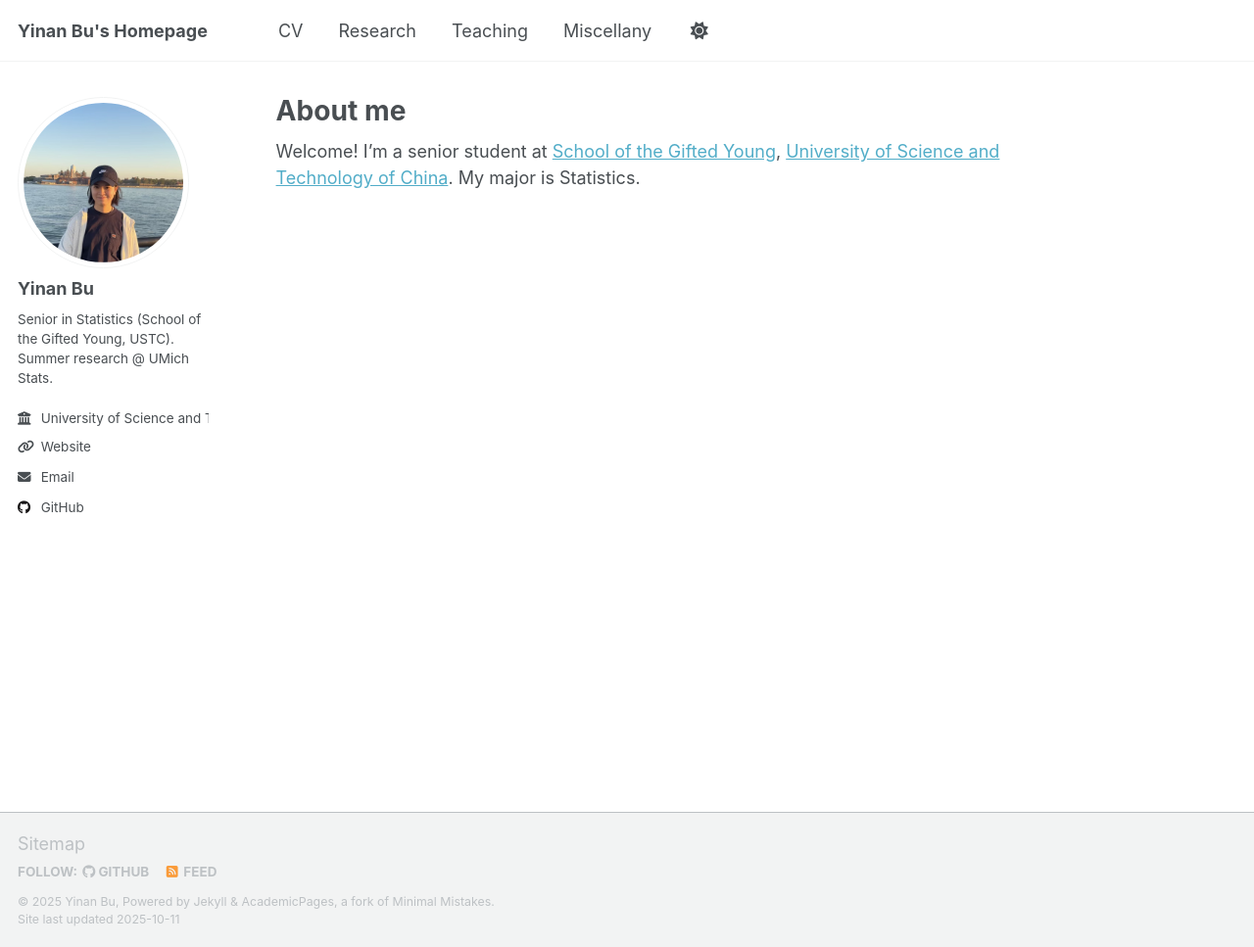
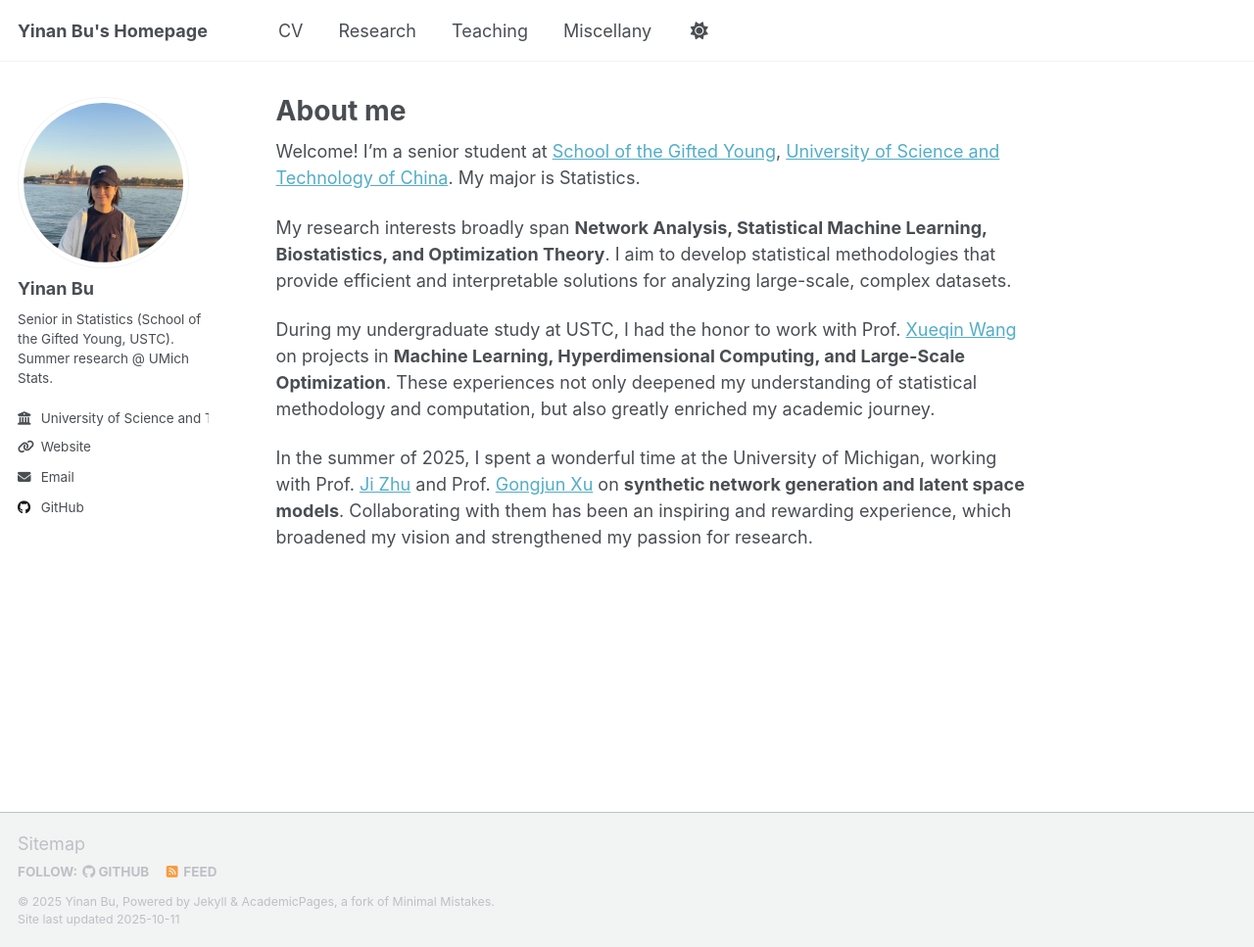
Before and after one commit to yinanbu/yinanbu.github.io, a Jekyll site: the page built from _pages/about.md, in a window 1280 px wide and 967 px high. Shown: the whole window at 98% size. Built offline with Jekyll 4.4.1, drawn with Linux system fonts in a browser that asks for light colours; a script that is not in the unit is left out.

Commit message:
Update about.md

```diff
--- a/_pages/about.md
+++ b/_pages/about.md
@@ -8,3 +8,9 @@ redirect_from:
 ---
 
 Welcome! I'm a senior student at [School of the Gifted Young](https://en.scgy.ustc.edu.cn/main.htm), [University of Science and Technology of China](https://en.ustc.edu.cn/). My major is Statistics.
+
+My research interests broadly span **Network Analysis, Statistical Machine Learning, Biostatistics, and Optimization Theory**. I aim to develop statistical methodologies that provide efficient and interpretable solutions for analyzing large-scale, complex datasets.
+
+During my undergraduate study at USTC, I had the honor to work with Prof. [Xueqin Wang](https://bs.ustc.edu.cn/english/profile-650.html) on projects in **Machine Learning, Hyperdimensional Computing, and Large-Scale Optimization**. These experiences not only deepened my understanding of statistical methodology and computation, but also greatly enriched my academic journey.
+
+In the summer of 2025, I spent a wonderful time at the University of Michigan, working with Prof. [Ji Zhu](https://dept.stat.lsa.umich.edu/~jizhu/) and Prof. [Gongjun Xu](https://sites.google.com/umich.edu/gongjunxu) on **synthetic network generation and latent space models**. Collaborating with them has been an inspiring and rewarding experience, which broadened my vision and strengthened my passion for research.
```
